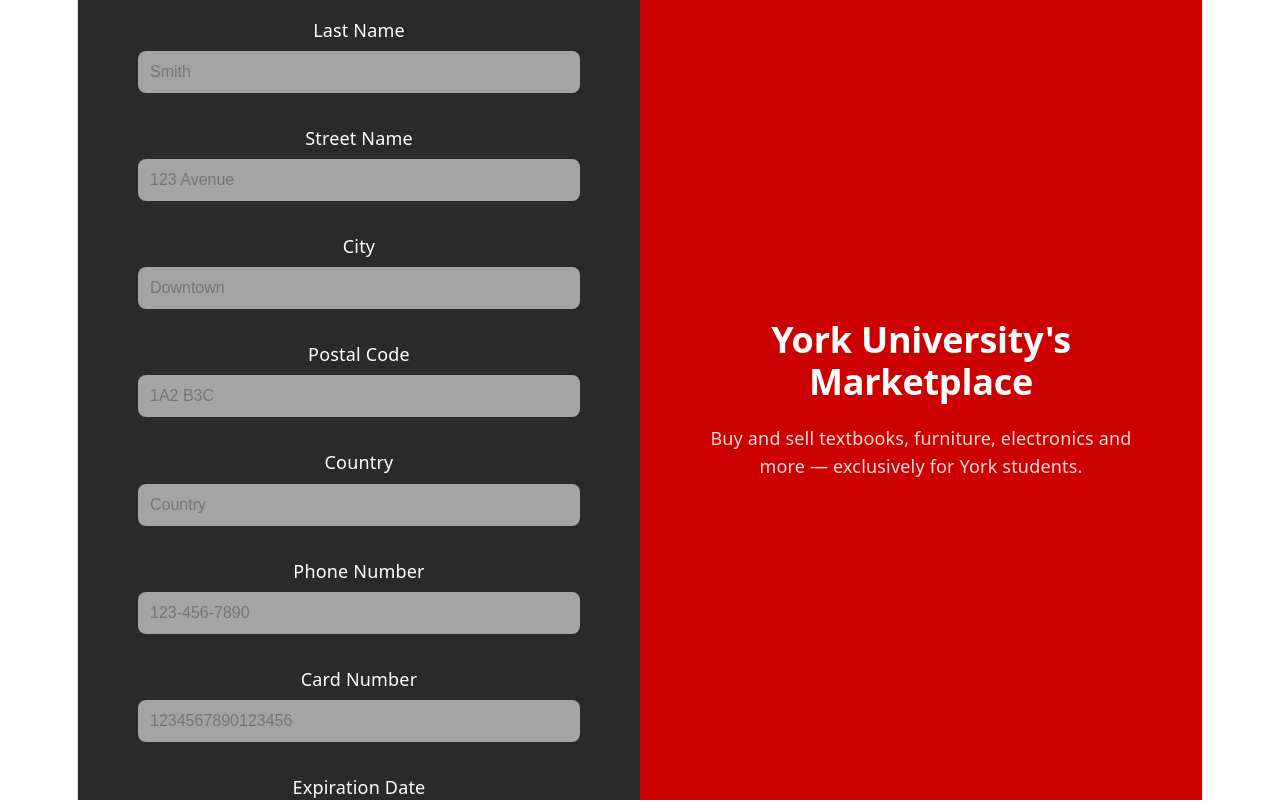
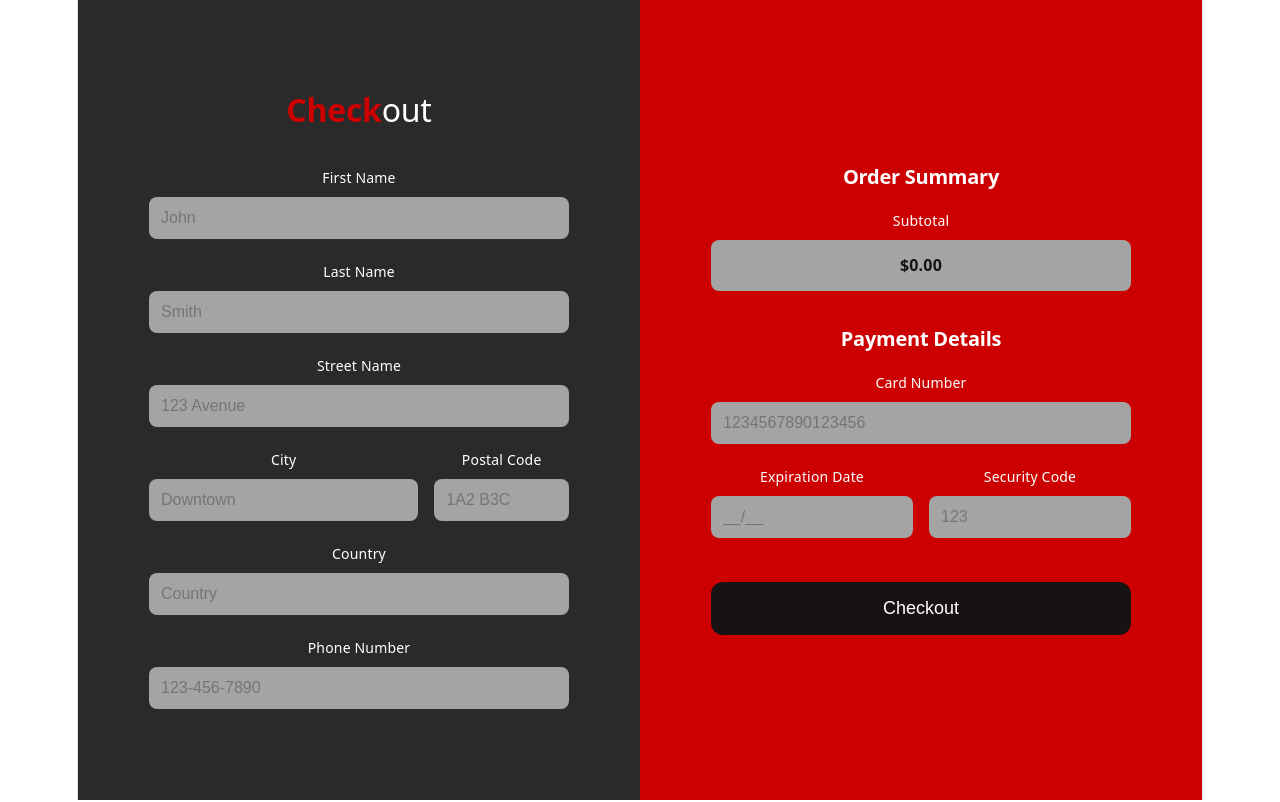
Before and after one commit to EdisonnTran/YUBuy, a React app in the folder frontend/: page /checkout in a window 1280 px wide. Shown: the top 802 px of the page. Built offline with nearby package versions, Linux system fonts and the light colour scheme; the HTML template or start-up script is replaced by a standard one.

Commit message:
Modified the checkout page so order summary and payment details are better layed out. Also, moved some fields around for more readability.

```diff
--- a/frontend/src/pages/Checkout.jsx
+++ b/frontend/src/pages/Checkout.jsx
@@ -1,5 +1,29 @@
 import { useState } from 'react'
 import { useNavigate } from 'react-router-dom'
+
+const labelStyle = {
+  color: 'white',
+  fontSize: '14px',
+  marginBottom: '6px',
+}
+
+const inputStyle = {
+  padding: '12px',
+  borderRadius: '8px',
+  border: 'none',
+  backgroundColor: '#a4a4a4',
+  color: 'white',
+  fontSize: '16px',
+  width: '100%',
+  boxSizing: 'border-box',
+}
+
+const fieldGroupStyle = {
+  display: 'flex',
+  flexDirection: 'column',
+  marginBottom: '20px',
+  width: '100%',
+}
 
 export default function Checkout() {
   // personal details
@@ -16,130 +40,206 @@
   const [expirationDate, setExpirationDate] = useState('')
   const [securityCode, setSecurityCode] = useState('')
 
-
   const navigate = useNavigate()
 
   const handleCheckout = () => {
-    console.log('Checkout clicked', { firstName, lastName,streetName, city,
-    postalCode, country, phoneNumber, cardNumber, expirationDate, securityCode})
+    console.log('Checkout clicked', {
+      firstName, lastName, streetName, city,
+      postalCode, country, phoneNumber, cardNumber, expirationDate, securityCode
+    })
   }
 
   return (
     <div style={{ display: 'flex', height: '100vh' }}>
 
-      <div style={{ flex: 1, backgroundColor: '#2a2a2a', padding: '60px', display: 'flex', flexDirection: 'column', justifyContent: 'center' }}>
-        <h2 style={{ color: '#CC0000', fontSize: '32px', fontWeight: 'bold', marginBottom: '8px' }}>YU<span style={{ color: 'white', fontWeight: '400' }}>Buy</span></h2>
-        <h1 style={{ color: 'white', fontSize: '36px', fontWeight: 'bold', marginTop: '40px' }}>Welcome Back</h1>
-        <p style={{ color: '#aaaaaa', fontSize: '18px', marginTop: '8px' }}>Checkout</p>
+      {/* Personal details */}
+      <div
+        style={{
+          flex: 1,
+          backgroundColor: '#2a2a2a',
+          padding: '60px',
+          display: 'flex',
+          flexDirection: 'column',
+          justifyContent: 'center',
+          overflowY: 'auto',
+        }}
+      >
+        <div style={{ maxWidth: '420px', width: '100%', margin: '0 auto' }}>
+          <h2 style={{ color: '#CC0000', fontSize: '32px', fontWeight: 'bold', marginTop: 0, marginBottom: '36px' }}>
+            Check<span style={{ color: 'white', fontWeight: '400' }}>out</span>
+          </h2>
 
-        <label style={{ color: 'white', marginTop: '32px', marginBottom: '8px' }}>First Name</label>
+          <div style={fieldGroupStyle}>
+            <label style={labelStyle}>First Name</label>
             <input
-          type="firstName"
+              type="text"
               placeholder="John"
               value={firstName}
               onChange={(e) => setFirstName(e.target.value)}
-          style={{ padding: '12px', borderRadius: '8px', border: 'none', backgroundColor: '#a4a4a4', color: 'white', fontSize: '16px' }}
+              style={inputStyle}
             />
+          </div>
 
-        <label style={{ color: 'white', marginTop: '32px', marginBottom: '8px' }}>Last Name</label>
+          <div style={fieldGroupStyle}>
+            <label style={labelStyle}>Last Name</label>
             <input
-          type="lastName"
+              type="text"
               placeholder="Smith"
               value={lastName}
               onChange={(e) => setLastName(e.target.value)}
-          style={{ padding: '12px', borderRadius: '8px', border: 'none', backgroundColor: '#a4a4a4', color: 'white', fontSize: '16px' }}
+              style={inputStyle}
             />
+          </div>
 
-        <label style={{ color: 'white', marginTop: '32px', marginBottom: '8px' }}>Street Name</label>
+          <div style={fieldGroupStyle}>
+            <label style={labelStyle}>Street Name</label>
             <input
-          type="streetName"
+              type="text"
               placeholder="123 Avenue"
               value={streetName}
               onChange={(e) => setStreetName(e.target.value)}
-          style={{ padding: '12px', borderRadius: '8px', border: 'none', backgroundColor: '#a4a4a4', color: 'white', fontSize: '16px' }}
+              style={inputStyle}
             />
+          </div>
 
-        <label style={{ color: 'white', marginTop: '32px', marginBottom: '8px' }}>City</label>
+          <div style={{ display: 'flex', gap: '16px' }}>
+            <div style={{ ...fieldGroupStyle, flex: 2 }}>
+              <label style={labelStyle}>City</label>
               <input
-          type="city"
+                type="text"
                 placeholder="Downtown"
                 value={city}
-          onChange={(e) => setCityName(e.target.value)}
-          style={{ padding: '12px', borderRadius: '8px', border: 'none', backgroundColor: '#a4a4a4', color: 'white', fontSize: '16px' }}
+                onChange={(e) => setCity(e.target.value)}
+                style={inputStyle}
               />
+            </div>
 
-        <label style={{ color: 'white', marginTop: '32px', marginBottom: '8px' }}>Postal Code</label>
+            <div style={{ ...fieldGroupStyle, flex: 1 }}>
+              <label style={labelStyle}>Postal Code</label>
               <input
-          type="postalCode"
+                type="text"
                 placeholder="1A2 B3C"
                 value={postalCode}
                 onChange={(e) => setPostalCode(e.target.value)}
-          style={{ padding: '12px', borderRadius: '8px', border: 'none', backgroundColor: '#a4a4a4', color: 'white', fontSize: '16px' }}
+                style={inputStyle}
               />
+            </div>
+          </div>
 
-        <label style={{ color: 'white', marginTop: '32px', marginBottom: '8px' }}>Country</label>
+          <div style={fieldGroupStyle}>
+            <label style={labelStyle}>Country</label>
             <input
-          type="country"
+              type="text"
               placeholder="Country"
               value={country}
               onChange={(e) => setCountry(e.target.value)}
-          style={{ padding: '12px', borderRadius: '8px', border: 'none', backgroundColor: '#a4a4a4', color: 'white', fontSize: '16px' }}
+              style={inputStyle}
             />
+          </div>
 
-        <label style={{ color: 'white', marginTop: '32px', marginBottom: '8px' }}>Phone Number</label>
+          <div style={{ ...fieldGroupStyle, marginBottom: 0 }}>
+            <label style={labelStyle}>Phone Number</label>
             <input
-          type="phoneNumber"
+              type="text"
               placeholder="123-456-7890"
               value={phoneNumber}
               onChange={(e) => setPhoneNumber(e.target.value)}
-          style={{ padding: '12px', borderRadius: '8px', border: 'none', backgroundColor: '#a4a4a4', color: 'white', fontSize: '16px' }}
+              style={inputStyle}
             />
+          </div>
+        </div>
+      </div>
 
-        <label style={{ color: 'white', marginTop: '32px', marginBottom: '8px' }}>Card Number</label>
+      {/* Order summary + payment details */}
+      <div
+        style={{
+          flex: 1,
+          backgroundColor: '#CC0000',
+          display: 'flex',
+          flexDirection: 'column',
+          alignItems: 'center',
+          justifyContent: 'center',
+          padding: '60px',
+          overflowY: 'auto',
+        }}
+      >
+        <div style={{ maxWidth: '420px', width: '100%' }}>
+
+          <h2 style={{ color: 'white', fontSize: '20px', fontWeight: 'bold', textAlign: 'center', marginTop: 0, marginBottom: '20px' }}>
+            Order Summary
+          </h2>
+
+          <div style={{ ...fieldGroupStyle, marginBottom: '36px' }}>
+            <label style={{ ...labelStyle, textAlign: 'center' }}>Subtotal</label>
+            <div
+              style={{
+                ...inputStyle,
+                textAlign: 'center',
+                color: '#181313',
+                fontWeight: '600',
+              }}
+            >
+              $0.00
+            </div>
+          </div>
+
+          <h2 style={{ color: 'white', fontSize: '20px', fontWeight: 'bold', textAlign: 'center', marginTop: 0, marginBottom: '20px' }}>
+            Payment Details
+          </h2>
+
+          <div style={fieldGroupStyle}>
+            <label style={labelStyle}>Card Number</label>
             <input
-          type="cardNumber"
+              type="text"
               placeholder="1234567890123456"
               value={cardNumber}
               onChange={(e) => setCardNumber(e.target.value)}
-          style={{ padding: '12px', borderRadius: '8px', border: 'none', backgroundColor: '#a4a4a4', color: 'white', fontSize: '16px' }}
+              style={inputStyle}
             />
+          </div>
 
-        <label style={{ color: 'white', marginTop: '32px', marginBottom: '8px' }}>Expiration Date</label>
+          <div style={{ display: 'flex', gap: '16px' }}>
+            <div style={{ ...fieldGroupStyle, flex: 1 }}>
+              <label style={labelStyle}>Expiration Date</label>
               <input
-          type="expirationDate"
+                type="text"
                 placeholder="__/__"
                 value={expirationDate}
                 onChange={(e) => setExpirationDate(e.target.value)}
-          style={{ padding: '12px', borderRadius: '8px', border: 'none', backgroundColor: '#a4a4a4', color: 'white', fontSize: '16px' }}
+                style={inputStyle}
               />
+            </div>
 
-        <label style={{ color: 'white', marginTop: '32px', marginBottom: '8px' }}>Security Code</label>
+            <div style={{ ...fieldGroupStyle, flex: 1 }}>
+              <label style={labelStyle}>Security Code</label>
               <input
-          type="securityCode"
+                type="text"
                 placeholder="123"
                 value={securityCode}
                 onChange={(e) => setSecurityCode(e.target.value)}
-          style={{ padding: '12px', borderRadius: '8px', border: 'none', backgroundColor: '#a4a4a4', color: 'white', fontSize: '16px' }}
+                style={inputStyle}
               />
+            </div>
+          </div>
 
           <button
             onClick={handleCheckout}
-          style={{ marginTop: '40px', padding: '16px', backgroundColor: '#CC0000', color: 'white', border: 'none', borderRadius: '12px', fontSize: '18px', fontWeight: '500', cursor: 'pointer' }}
+            style={{
+              marginTop: '24px',
+              padding: '16px',
+              backgroundColor: '#181313',
+              color: 'white',
+              border: 'none',
+              borderRadius: '12px',
+              fontSize: '18px',
+              fontWeight: '500',
+              cursor: 'pointer',
+              width: '100%',
+            }}
           >
             Checkout
           </button>
-
-        <p style={{ color: 'white', marginTop: '24px', textAlign: 'center' }}>
-          Don't have an account?{' '}
-          <span onClick={() => navigate('/register')} style={{ color: '#CC0000', cursor: 'pointer', fontWeight: 'bold' }}>
-            Create one now!
-          </span>
-        </p>
         </div>
-
-      <div style={{ flex: 1, backgroundColor: '#CC0000', display: 'flex', flexDirection: 'column', alignItems: 'center', justifyContent: 'center', padding: '60px', textAlign: 'center' }}>
-        <h2 style={{ color: 'white', fontSize: '36px', fontWeight: 'bold', marginBottom: '20px' }}>York University's Marketplace</h2>
-        <p style={{ color: 'rgba(255,255,255,0.85)', fontSize: '18px', lineHeight: '1.6' }}>Buy and sell textbooks, furniture, electronics and more — exclusively for York students.</p>
       </div>
 
     </div>
```
Lines whose indentation alone changed are shown as unchanged.
